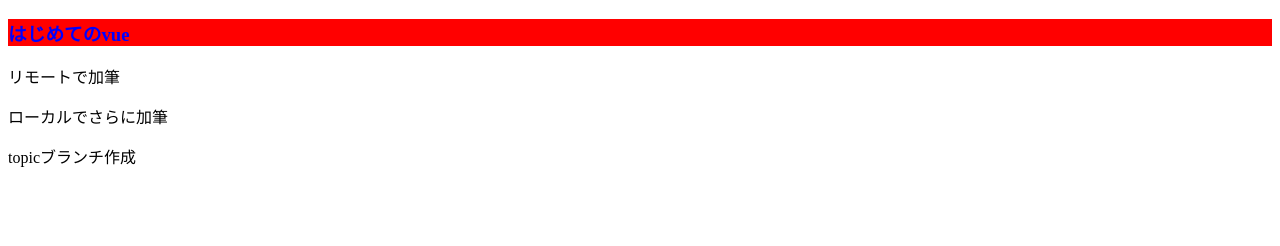
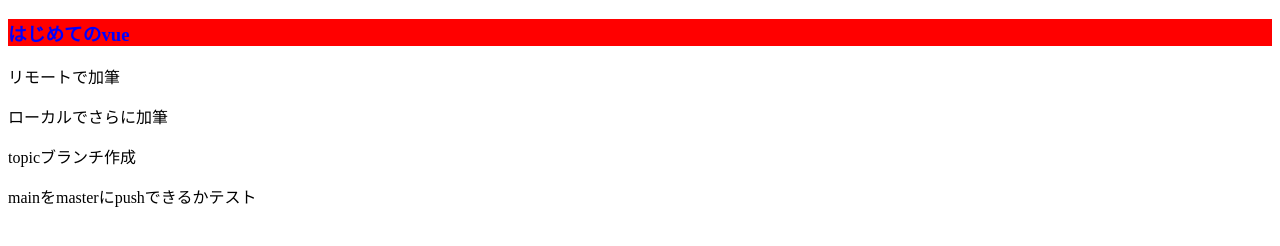
Before and after one commit to hamamura-r-2/vueapp1-remote, a plain HTML site: page index.html in a window 1280 px wide. Drawn offline with Linux system fonts and the light colour scheme.

Commit message:
mainをmasterにpushできるかテスト

```diff
--- a/index.html
+++ b/index.html
@@ -13,6 +13,7 @@
 <p>リモートで加筆</p>
 <p>ローカルでさらに加筆</p>
 <p>topicブランチ作成</p>
+<p>mainをmasterにpushできるかテスト</p>
 
 </body>
 </html>
```
